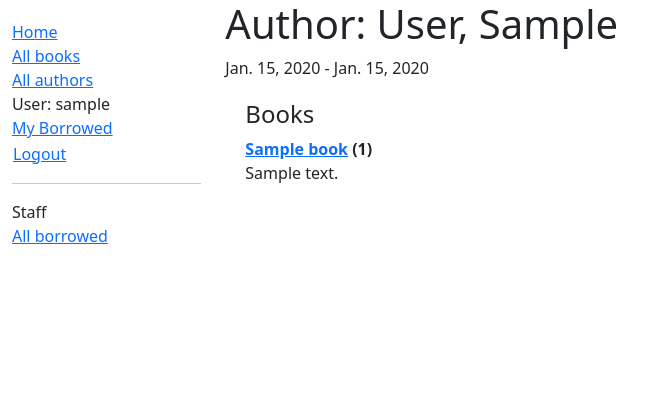
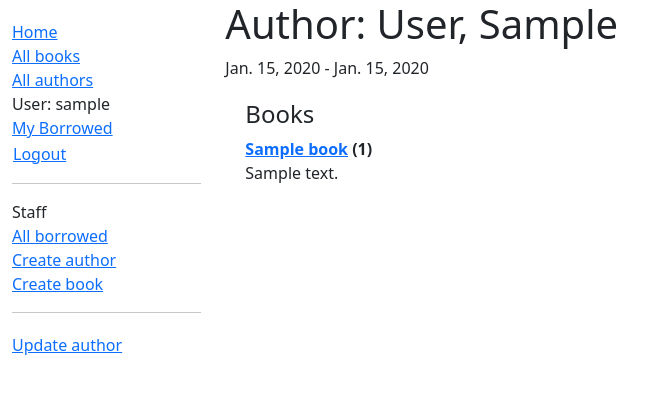
Before and after one commit to ag840/django_local_library, a Django app: page /catalog/author/1 in a window 1280 px wide. Shown: the top 394 px of the page, without its empty margins (0-667 px from the left). Run offline with Django 4.2, Linux system fonts and the light colour scheme; a user stored in the database is signed in; tables that the repository leaves empty hold one stand-in row (values such as "Sample post").

Commit message:
Add forms to create, update, delete authors and books

```diff
--- a/catalog/templates/base_generic.html
+++ b/catalog/templates/base_generic.html
@@ -38,6 +38,10 @@
                   <hr>
                   <li>Staff</li>
                   <li><a href="{% url 'borrowed' %}">All borrowed</a></li>
+                {% if perms.catalog.add_author %}
+                  <li><a href="{% url 'author-create' %}">Create author</a></li>
+                  <li><a href="{% url 'book-create' %}">Create book</a></li>
+                {% endif %}
                 {% endif %}
               {% else %}
                 <li><a href="{% url 'login' %}?next={{ request.path }}">Login</a></li>
--- a/catalog/templates/catalog/author_detail.html
+++ b/catalog/templates/catalog/author_detail.html
@@ -8,10 +8,33 @@
   <div style="margin-left:20px;margin-top:20px">
     <h4>Books</h4>
 
-    {% for book in author.book_set.all %}
-    <!-- TODO: Get number of copies -->
-      <strong><a href="{{ book.get_absolute_url }}">{{ book.title }}</a> ({{ book.bookinstance_set.count }}) </strong>
-      <p>{{ book.summary }}</p>
-    {% endfor %}
+    {% if author.book_set.count %}
+
+      {% for book in author.book_set.all %}
+      <!-- TODO: Get number of copies -->
+        <strong><a href="{{ book.get_absolute_url }}">{{ book.title }}</a> ({{ book.bookinstance_set.count }}) </strong>
+        <p>{{ book.summary }}</p>
+      {% endfor %}
+
+    {% else %}
+      <p>This author has no books.</p>
+    {% endif %}
   </div>
 {% endblock %}
+
+{% block sidebar %}
+  {{ block.super }}
+
+  {% if perms.catalog.change_author or perms.catalog.delete_author %}
+  <hr>
+  <ul class="sidebar-nav">
+    {% if perms.catalog.change_author %}
+      <li><a href="{% url 'author-update' author.id %}">Update author</a></li>
+    {% endif %}
+    {% if not author.book_set.all and perms.catalog.delete_author %}
+      <li><a href="{% url 'author-delete' author.id %}">Delete author</a></li>
+    {% endif %}
+    </ul>
+  {% endif %}
+
+{% endblock %}
--- a/catalog/urls.py
+++ b/catalog/urls.py
@@ -18,3 +18,15 @@ urlpatterns += [
 urlpatterns += [
     path('book/<uuid:pk>/renew/', views.renew_book_librarian, name='renew-book-librarian'),
 ]
+
+urlpatterns += [
+    path('author/create/', views.AuthorCreate.as_view(), name='author-create'),
+    path('author/<int:pk>/update/', views.AuthorUpdate.as_view(), name='author-update'),
+    path('author/<int:pk>/delete/', views.AuthorDelete.as_view(), name='author-delete'),
+]
+
+urlpatterns += [
+    path('book/create/', views.BookCreate.as_view(), name='book-create'),
+    path('book/<int:pk>/update/', views.BookUpdate.as_view(), name='book-update'),
+    path('book/<int:pk>/delete/', views.BookDelete.as_view(), name='book-delete'),
+]
--- a/catalog/views.py
+++ b/catalog/views.py
@@ -2,9 +2,10 @@ import datetime
 
 from django.shortcuts import render, get_object_or_404
 from django.views import generic
+from django.views.generic.edit import CreateView, UpdateView, DeleteView
 from django.http import HttpResponseRedirect
-from django.urls import reverse
-from django.contrib.auth.mixins import LoginRequiredMixin
+from django.urls import reverse, reverse_lazy
+from django.contrib.auth.mixins import LoginRequiredMixin, PermissionRequiredMixin
 from django.contrib.auth.decorators import login_required, permission_required
 
 from .models import Book, Author, BookInstance, Genre
@@ -132,3 +133,60 @@ def renew_book_librarian(request, pk):
     }
 
     return render(request, 'catalog/book_renew_librarian.html', context)
+
+
+class AuthorCreate(PermissionRequiredMixin, CreateView):
+    model = Author
+    fields = ['first_name', 'last_name', 'date_of_birth', 'date_of_death']
+    initial = {'date_of_death': '11/11/2023'}
+    permission_required = 'catalog.add_author'
+
+
+class AuthorUpdate(PermissionRequiredMixin, UpdateView):
+    model = Author
+    # Not recommended (potential security issue if more fields added)
+    fields = '__all__'
+    permission_required = 'catalog.change_author'
+
+
+class AuthorDelete(PermissionRequiredMixin, DeleteView):
+    model = Author
+    success_url = reverse_lazy('authors')
+    permission_required = 'catalog.delete_author'
+
+
+    def form_valid(self, form):
+        try:
+            self.object.delete()
+            return HttpResponseRedirect(self.success_url)
+        except Exception as e:
+            return HttpResponseRedirect(
+                reverse("author-delete", kwargs={"pk": self.object.pk})
+            )
+
+class BookCreate(PermissionRequiredMixin, CreateView):
+    model = Book
+    fields = ['title', 'author', 'summary', 'isbn', 'genre', 'language']
+    inital = {'language': 'English'}
+    permission_required = 'catalog.add_book'
+
+
+class BookUpdate(PermissionRequiredMixin, UpdateView):
+    model = Book
+    fields = '__all__'
+    permission_required = 'catalog.change_book'
+
+
+class BookDelete(PermissionRequiredMixin, DeleteView):
+    model = Book
+    success_url = reverse_lazy('books')
+    permission_required = 'catalog.delete_book'
+
+    def form_valid(self, form):
+        try:
+            self.object.delete()
+            return HttpResponseRedirect(self.success_url)
+        except Exception as e:
+            return HttpResponseRedirect(
+                reverse('book-delete', kwargs={"pk": self.object.pk})
+            )
```
Also changed, not shown: catalog/templates/catalog/author_confirm_delete.html (added, +25 -0 lines), catalog/templates/catalog/author_form.html (added, +11 -0 lines), catalog/templates/catalog/book_confirm_delete.html (added, +25 -0 lines), catalog/templates/catalog/book_detail.html (+19 -2 lines), catalog/templates/catalog/book_form.html (added, +11 -0 lines).
